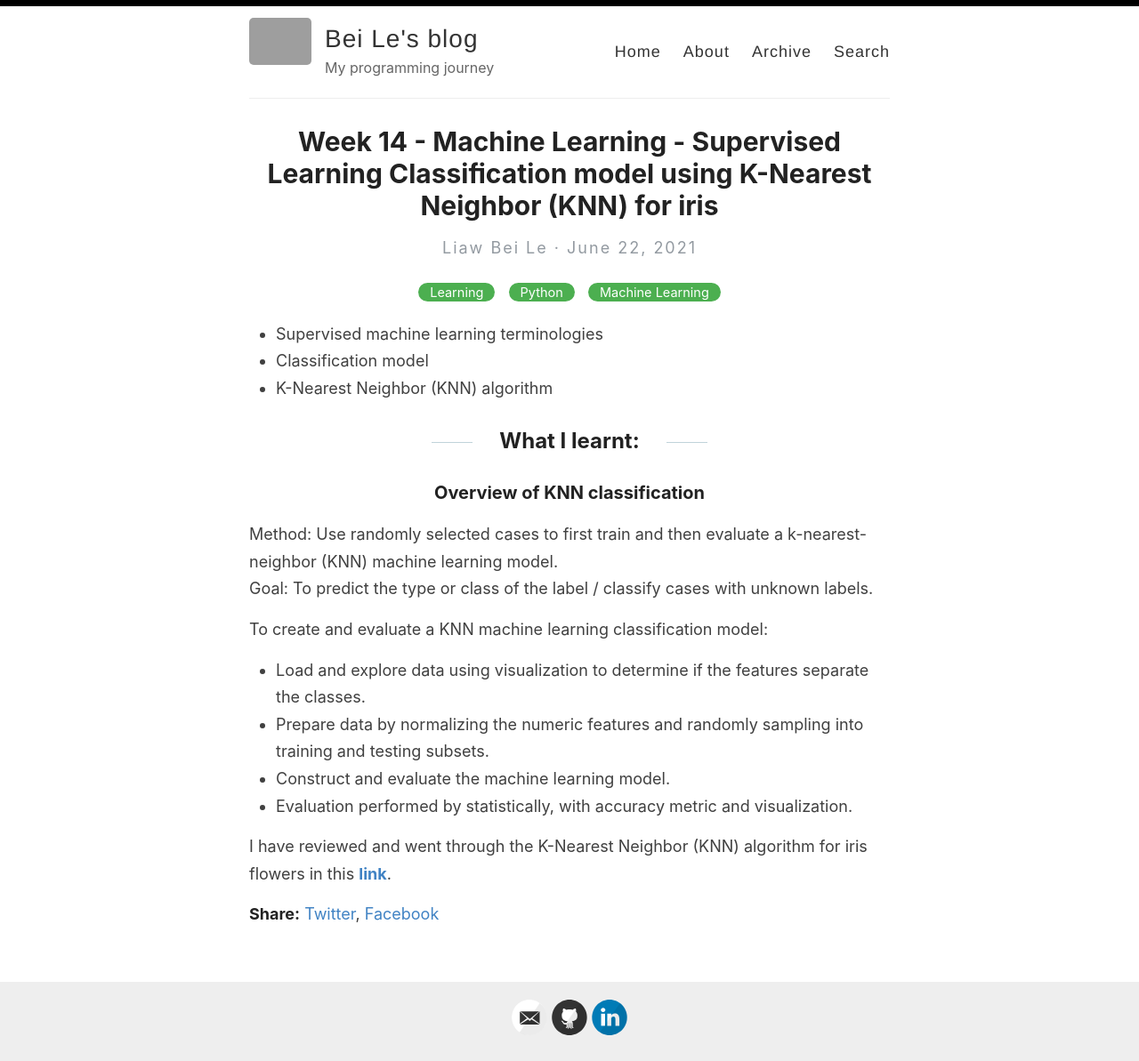
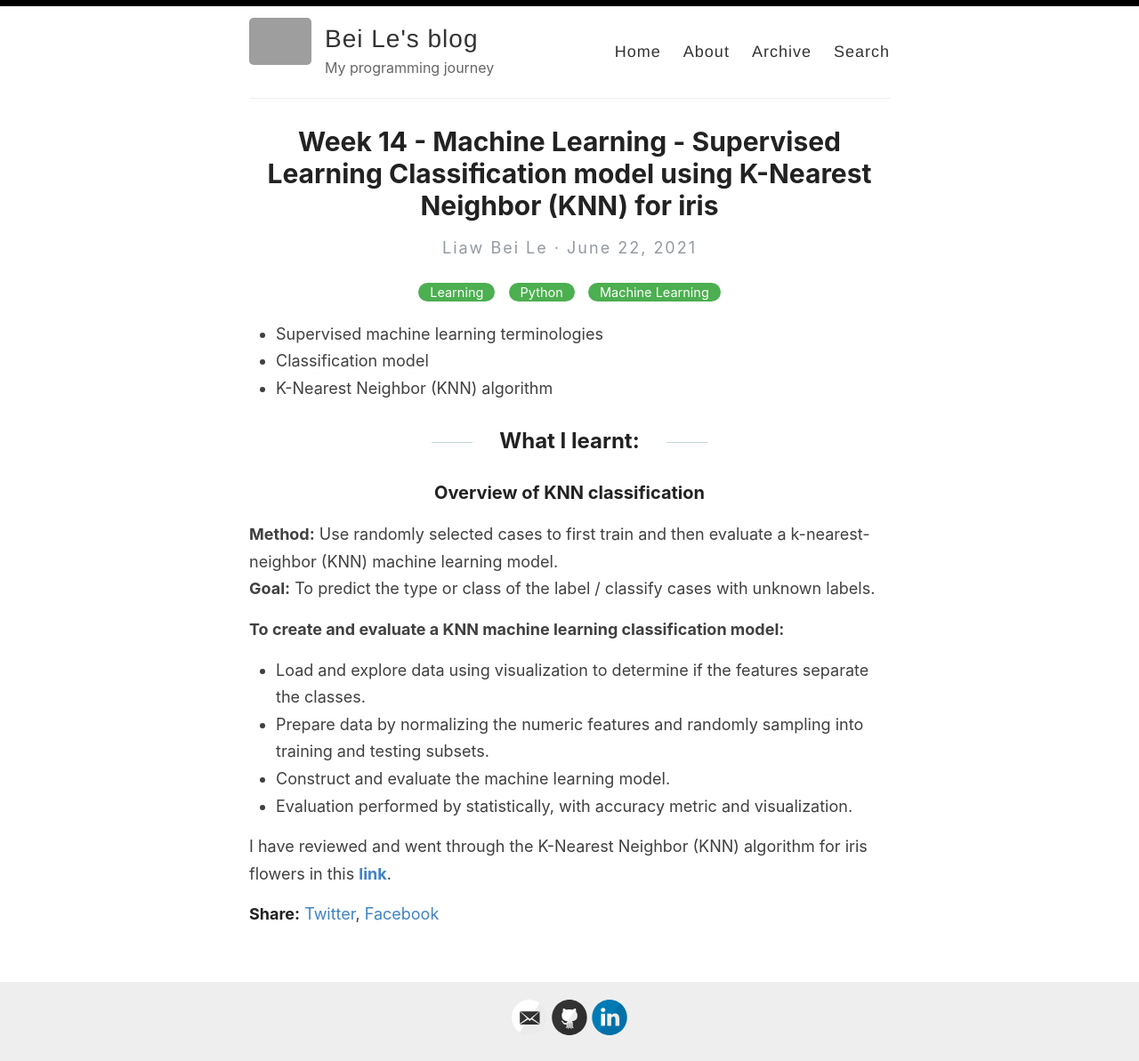
Before and after one commit to liawbeile/liawbeile.github.io, a Jekyll site: the page built from _posts/2021-6-22-june22.md, in a window 1280 px wide. Shown: the whole page at 89% size. Built offline with Jekyll 4.4.1, drawn with Linux system fonts in a browser that asks for light colours; part of the change alters nothing that is shown; grey boxes are pictures that could not be loaded.

```diff
--- a/_posts/2021-6-22-june22.md
+++ b/_posts/2021-6-22-june22.md
@@ -11,10 +11,10 @@ categories: [Learning, Python, Machine Learning]
 ## What I learnt:
 
 ### Overview of KNN classification
-Method: Use randomly selected cases to first train and then evaluate a k-nearest-neighbor (KNN) machine learning model.
-Goal: To predict the type or class of the label / classify cases with unknown labels.
+**Method:** Use randomly selected cases to first train and then evaluate a k-nearest-neighbor (KNN) machine learning model.
+**Goal:** To predict the type or class of the label / classify cases with unknown labels.
 
-To create and evaluate a KNN machine learning classification model:
+**To create and evaluate a KNN machine learning classification model:**
 - Load and explore data using visualization to determine if the features separate the classes.
 - Prepare data by normalizing the numeric features and randomly sampling into training and testing subsets.
 - Construct and evaluate the machine learning model.
```
